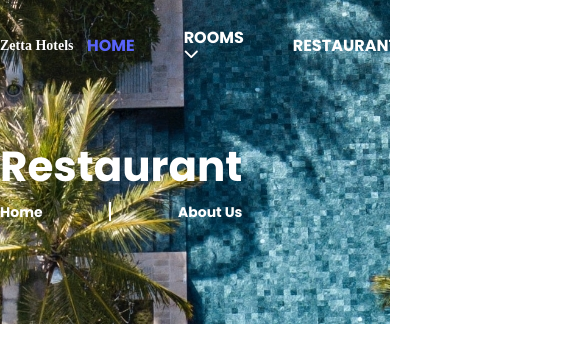
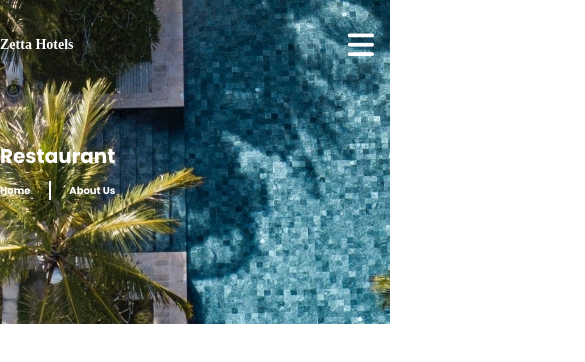
Before and after one commit to Mariami985/gulp-project, a website: page index.html in a window 390 px wide. Shown: the top 362 px of the page, 585 px wide, since content can reach past the window. Drawn offline with Linux system fonts and the light colour scheme; files whose address does not match are found by name.

Commit message:
add responsive

```diff
--- a/index.html
+++ b/index.html
@@ -24,7 +24,7 @@
                             <a href="#">rooms</a>
                             <i class="fas fa-chevron-down arrow"></i>
                         </li>
-                        <li class="nav-li">
+                        <li class="nav-li" active>
                             <a href="index.html">restaurant</a>
                         </li>
                         <li class="nav-li">
@@ -51,6 +51,7 @@
                 </div>
 
         </div>
+        </div>
 
     </header>
 </body>
--- a/scss/main/main.scss
+++ b/scss/main/main.scss
@@ -20,6 +20,10 @@ position:$position01;
     }
     .nav-li {
     margin-right:$size07;
+
+    @media screen and (max-width: 800px){
+        display: none;
+    }
     }
     .li:last-child {
     margin-right:0;
@@ -47,18 +51,30 @@ position:$position01;
     font-size:$font-size03;
     margin:0 $size08;
     display: none;
+    @media screen and (max-width:800px){
+    display:block;
+    @include hover-effect(all,0,5s,linear,0,5s);
+    &:hover{
+        color: aqua;
+
+    }
     }
 }
+}
+
 
 .title-wraper{
     position: $position02;
     top:$size09;
 .title-header {
-    font-size:$font-size05;
+    font-size:$font-size03;
     color:$color01;
     text-transform:$transform02;
     font-family:$font01;
     font-weight:bolder;
+    @media screen and (max-width:800px){
+        font-size: $font-size06;
+    }
     }
 .about{
     @include d-flex(flex, space-between, center);
@@ -70,6 +86,9 @@ position:$position01;
     font-family:$font01;
     font-weight:bolder;
     margin-top:$size04;
+    @media screen and (max-width:800px){
+        font-size: $font-size05;
+    }
 }
 
     .line {
--- a/scss/modules/mixin.scss
+++ b/scss/modules/mixin.scss
@@ -3,3 +3,11 @@
     justify-content: $justify;
     align-items: $aling;
 }
+
+@mixin hover-effect ($property, $duration, $type, $delay)
+{
+transition-property: $property;
+transition-duration: $duration;
+transition-timing-function: $type;
+transition-delay: $delay;
+}
--- a/scss/modules/variables.scss
+++ b/scss/modules/variables.scss
@@ -19,6 +19,8 @@ $font-size01:16px;
 $font-size02:15px;
 $font-size03:30px;
 $font-size04:14px;
+$font-size05:10px;
+$font-size06:20px;
 
 // font-family
 $font01:'Poppins';
```
Also changed, not shown: styles/style.css.
